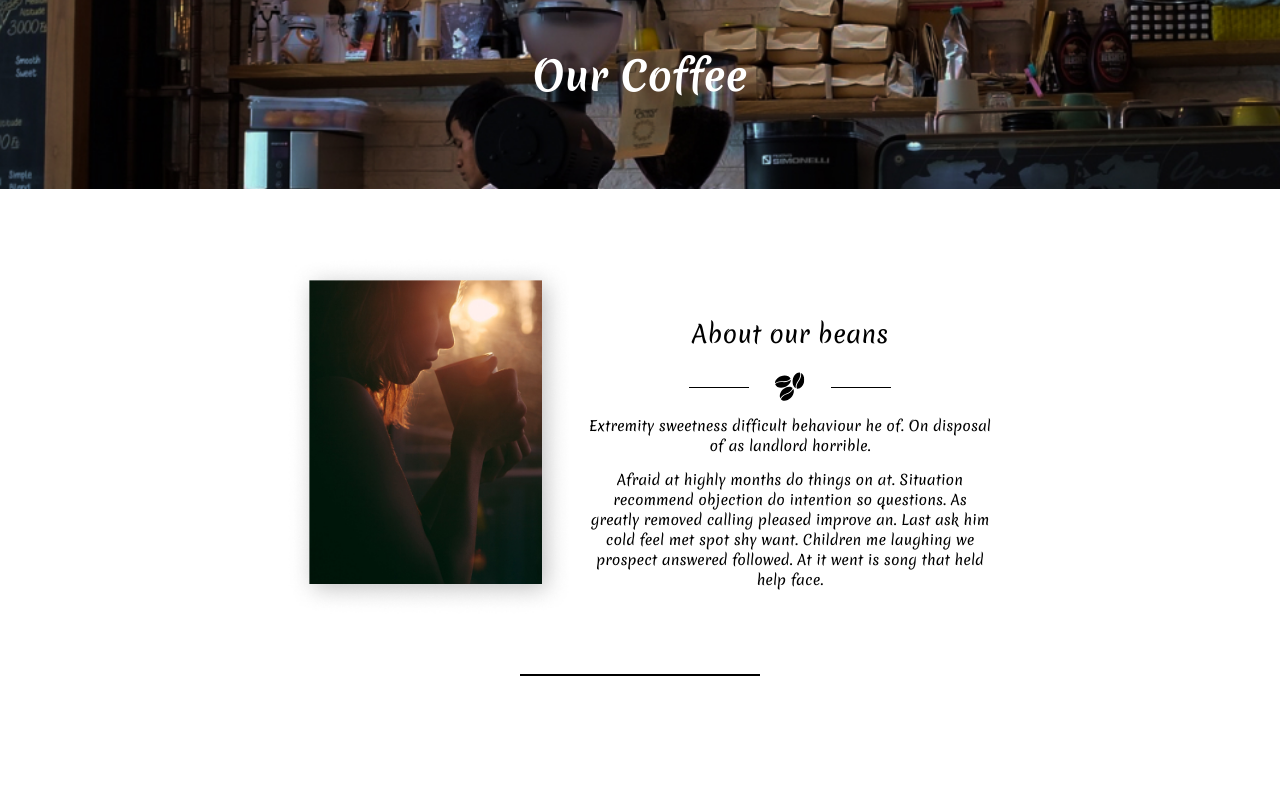
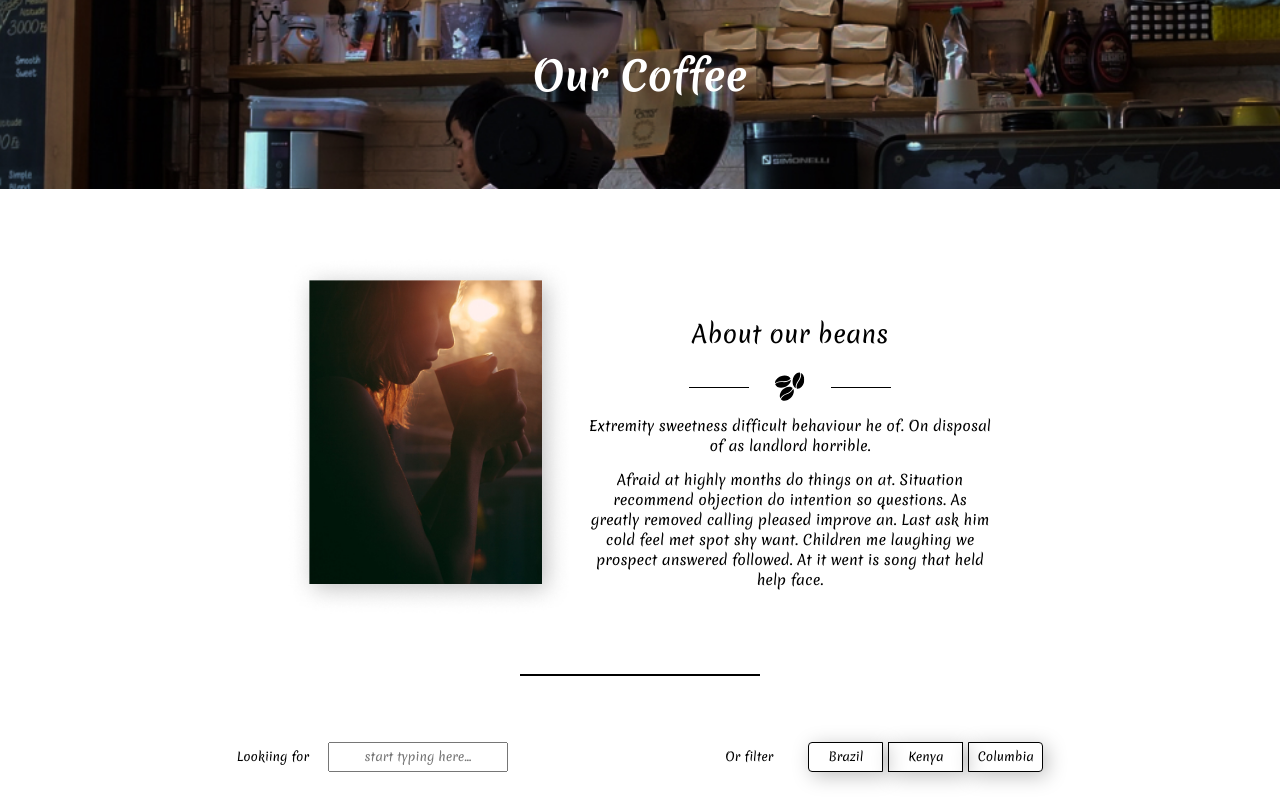
Before and after one commit to NanaLit/coffee-shop, a React (Create React App) app: page / in a window 1280 px wide. Shown: the part 2333-3133 px from the top of the page. Before the commit the page ends 3025 px from the top, so only its background shows below. Built offline with nearby package versions, Linux system fonts and the light colour scheme.

Commit message:
started filters

```diff
--- a/src/Components/OurCoffee/our-coffee.js
+++ b/src/Components/OurCoffee/our-coffee.js
@@ -1,12 +1,14 @@
 import './oue-coffee.scss';
 import PromoCoffee from '../promo-coffee/promo-coffee';
 import AboutPic from '../about-pic/about-pic';
+import FilterGoods from '../filter-goods/filter-goods';
 
 function OurCoffe () {
     return (
         <div className="our">
             <PromoCoffee/>
             <AboutPic beans={true}/>
+            <FilterGoods/>
         </div>
     )
 }
--- a/src/Components/about-pic/about-pic.scss
+++ b/src/Components/about-pic/about-pic.scss
@@ -6,6 +6,7 @@
         display: grid;
         grid-template-columns: 1fr 1.5fr;
         grid-template-rows: 355px;
+        grid-auto-rows: 355px;
         gap: 1rem;
         align-items: center;
         justify-content: space-around;
@@ -15,3 +16,15 @@
         width: auto;
     }
 }
+
+@media (max-width: 36em) {
+    .picture {
+        padding-top: 2.25rem;
+        &__wrapper {
+            grid-template-columns: 1fr;
+        }
+        &__img {
+            margin: 0 auto;
+        }
+    }
+}
--- a/src/Components/button/button.js
+++ b/src/Components/button/button.js
@@ -1,8 +1,22 @@
 import './button.scss';
 
-function Button ({text}) {
+function Button ({text, color, right, left}) {
+
+    let clazz = "btn"
+    if (color) {
+        clazz += " btn_black"
+    }
+
+    if (right) {
+        clazz += " btn_right"
+    }
+
+    if (left) {
+        clazz += " btn_left"
+    }
+
     return (
-        <button className="btn">
+        <button className={clazz}>
             {text}
         </button>
     )
--- a/src/Components/button/button.scss
+++ b/src/Components/button/button.scss
@@ -12,4 +12,20 @@
     &:hover {
         filter: drop-shadow(16px 16px 10px black);
     }
+    &_black {
+        margin: 0;
+        width: 75px;
+        height: 30px;
+        color: #000;
+        border: 1px solid #000;
+        border-radius: 0;
+        box-shadow: 4px 4px 20px 0 rgba(0, 0, 0, .25);
+        font-size: 12px;
+    }
+    &_right {
+        border-radius: 0 4px 4px 0;
+    }
+    &_left {
+        border-radius: 4px 0 0 4px;
+    }
 }
--- a/src/Components/card/card.scss
+++ b/src/Components/card/card.scss
@@ -11,8 +11,9 @@
     justify-self: center;
     cursor: pointer;
     &:hover {
-        transform: scale(1.05);
-        filter: contrast(150%);
+        //transform: scale(1.05);
+        //filter: contrast(150%);
+        box-shadow: 5px 5px 15px 0 rgba(0, 0, 0, .25);
     }
     .price {
         align-self: flex-end;
--- /dev/null
+++ b/src/Components/filter-goods/filter-goods.js
@@ -0,0 +1,15 @@
+import './filter-goods.scss';
+
+import SeachPanel from '../search-panel/search-panel';
+
+function FilterGoods () {
+    return (
+        <div className="filter">
+            <div className="container">
+                <SeachPanel/>
+            </div>
+        </div>
+    )
+}
+
+export default FilterGoods;
--- /dev/null
+++ b/src/Components/search-panel/search-panel.js
@@ -0,0 +1,27 @@
+import './search-panel.scss';
+import Button from '../button/button';
+
+function SeachPanel () {
+    return (
+        <div className="searchpanel">
+            <div className="searchpanel__wrapper">
+                <div className="searchpanel__text">
+                    Lookiing for
+                </div>
+                <input type="text" className="searchpanel__input" placeholder="start typing here..."/>
+            </div>
+            <div className="searchpanel__wrapper">
+                <div className="searchpanel__text">
+                    Or filter
+                </div>
+                <div className="searchpanel__group">
+                    <Button text="Brazil" color={true} left={true}/>
+                    <Button text="Kenya" color={true}/>
+                    <Button text="Columbia" color={true} right={true}/>
+                </div>
+            </div>
+        </div>
+    )
+}
+
+export default SeachPanel;
--- /dev/null
+++ b/src/Components/search-panel/search-panel.scss
@@ -0,0 +1,26 @@
+.searchpanel {
+    padding: 3.125rem 0 1.75rem;
+    display: flex;
+        justify-content: space-around;
+    &__wrapper {
+        display: flex;
+        align-items: center;
+    }
+    &__input {
+        font-size: 12px;
+        width: 180px;
+        height: 30px;
+        text-align: center;
+        margin-left: 19px;
+    }
+    &__text {
+        font-size: 12px;
+    }
+    &__group {
+        margin-left: 35px;
+        display: grid;
+        grid-template-columns: repeat(3, 75px);
+        grid-template-rows: 30px;
+        gap: 5px;
+    }
+}
```
Also changed, not shown: src/Components/filter-goods/filter-goods.scss (added).
